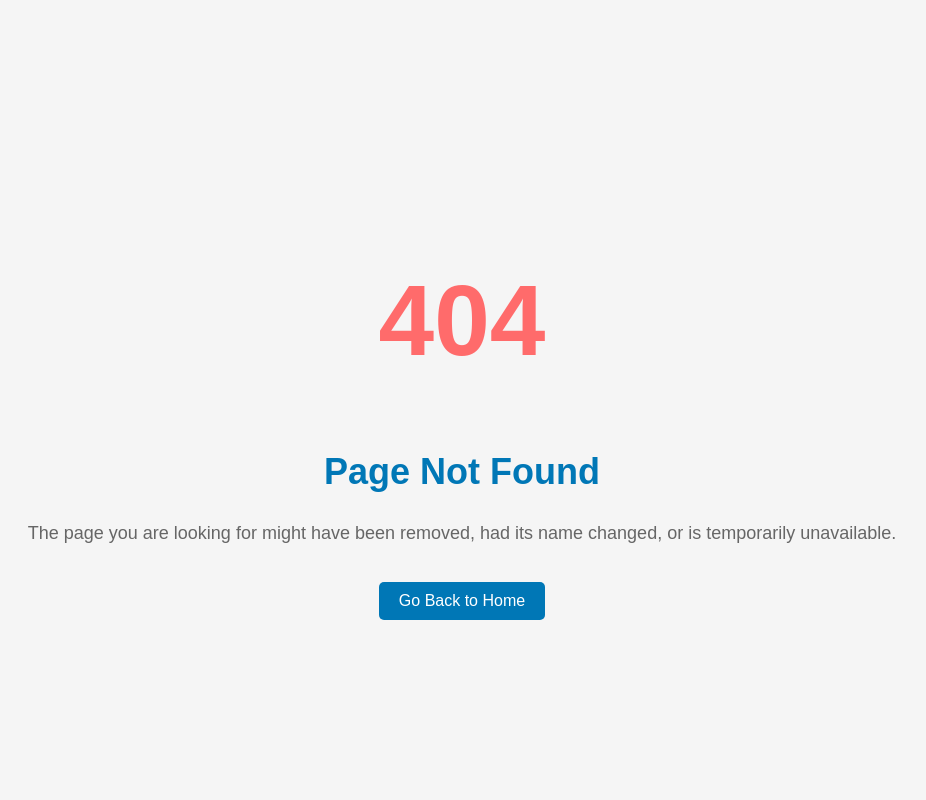
After one commit to iamhimesh07/Techtune-Motors, a PHP site: the page made by 404.php in a window 1280 px wide. The commit adds this page. Shown: the whole page, without its empty margins (178-1104 px from the left). Run offline with PHP 8.4, Linux system fonts and the light colour scheme.

Commit message:
Initial php version

```diff
--- /dev/null
+++ b/404.php
@@ -0,0 +1,24 @@
+<!DOCTYPE html>
+<html lang="en">
+
+<head>
+    <meta charset="UTF-8">
+    <meta name="viewport" content="width=device-width, initial-scale=1.0">
+    <title>404 - Page Not Found</title>
+    <link rel="stylesheet" href="styles.css">
+</head>
+
+<body>
+
+    <section class="not-find-page">
+        <div class="fourzerofour">
+            <h1>404</h1>
+            <h2>Page Not Found</h2>
+            <p>The page you are looking for might have been removed, had its name changed, or is temporarily
+                unavailable.</p>
+            <a href="index.html" class="back-link">Go Back to Home</a>
+        </div>
+    </section>
+</body>
+
+</html>
--- a/about_us.html
+++ b/about_us.html
@@ -23,7 +23,7 @@
   <nav class="navbar navbar-expand-lg bg-body-tertiary">
     <div class="container-fluid">
       <a class="navbar-brand" href="#">
-        <img src="/assets/images/logo.png" alt="Bootstrap" width="30" height="24" />
+        <img src="assets/images/logo.png" alt="Bootstrap" width="30" height="24" />
       </a>
       <button class="navbar-toggler" type="button" data-bs-toggle="collapse" data-bs-target="#navbarNavAltMarkup"
         aria-controls="navbarNavAltMarkup" aria-expanded="false" aria-label="Toggle navigation">
--- a/services.html
+++ b/services.html
@@ -25,7 +25,7 @@
     <nav class="navbar navbar-expand-lg bg-body-tertiary">
         <div class="container-fluid">
             <a class="navbar-brand" href="#">
-                <img src="/assets/images/logo.png" alt="Bootstrap" width="30" height="24" />
+                <img src="assets/images/logo.png" alt="Bootstrap" width="30" height="24" />
             </a>
             <button class="navbar-toggler" type="button" data-bs-toggle="collapse" data-bs-target="#navbarNavAltMarkup"
                 aria-controls="navbarNavAltMarkup" aria-expanded="false" aria-label="Toggle navigation">
--- a/styles.css
+++ b/styles.css
@@ -1,6 +1,14 @@
 /* styles */
-/* styles.css */
 
+/* CSS Variables */
+:root {
+    --primary-btn-bg-color: rgba(255, 248, 80, 1);
+    --primary-btn-text-color: #000;
+    --secondary-btn-bg-color: #000;
+    --white: #ffffff;
+  }
+
+/* Custom Cursor */
 /* Setting custom cursor globally on webpage with image */
 /* body {
     cursor: url('assets/images/Car.png') 7 7, auto;
@@ -653,3 +695,52 @@ select {
         text-shadow: 0 0 20px rgba(0, 119, 182, 0.9);
     }
 }
+
+/* 404 - not found page */
+
+.not-find-page {
+    background-color: #f5f5f5;
+    font-family: Arial, sans-serif;
+    display: flex;
+    justify-content: center;
+    align-items: center;
+    height: 100vh;
+    margin: 0;
+}
+
+.not-find-page .fourzerofour{
+    text-align: center;
+    /* background-color: #000; */
+    padding: 20px;
+    border-radius: 5px;
+}
+
+.not-find-page h1 {
+    font-size: 100px;
+    color: #ff6b6b;
+}
+
+.not-find-page h2 {
+    font-size: 36px;
+    margin-top: -10px;
+    color: #0077b6;
+}
+
+.not-find-page p {
+    font-size: 18px;
+    color: #666;
+}
+
+.not-find-page .back-link {
+    display: inline-block;
+    padding: 10px 20px;
+    background-color: #0077b6;
+    color: #fff;
+    text-decoration: none;
+    border-radius: 5px;
+    margin-top: 20px;
+}
+
+.not-find-page .back-link:hover {
+    background-color: #005b8f;
+}
```
Also changed, not shown: other parts of styles.css (+38 -4 lines), booking_appointment.html (+5 -5 lines), contact_us.html (+12 -11 lines), index.html (+14 -14 lines), request_callback.php (added, +23 -0 lines), submit_appointment _booking_request.php (added, +34 -0 lines), submit_contact_form.php (added, +24 -0 lines), .htaccess (added).
